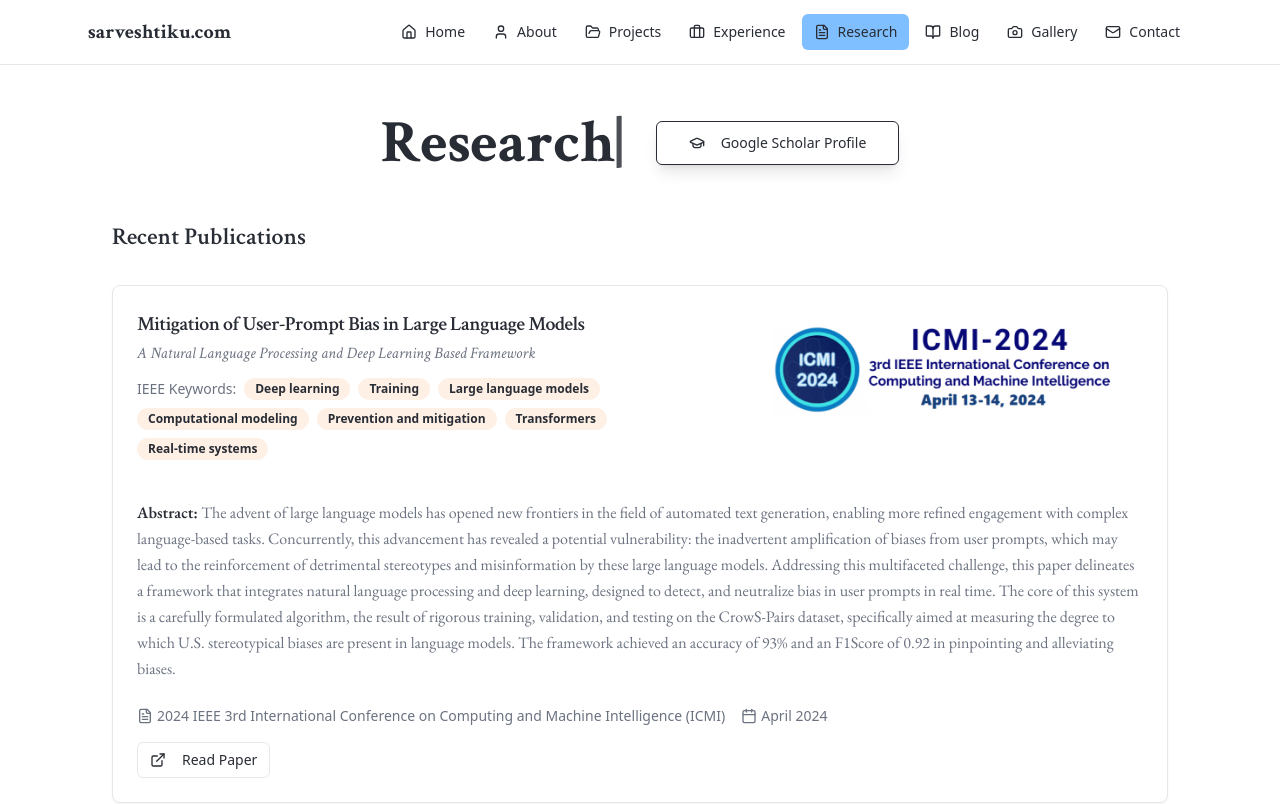
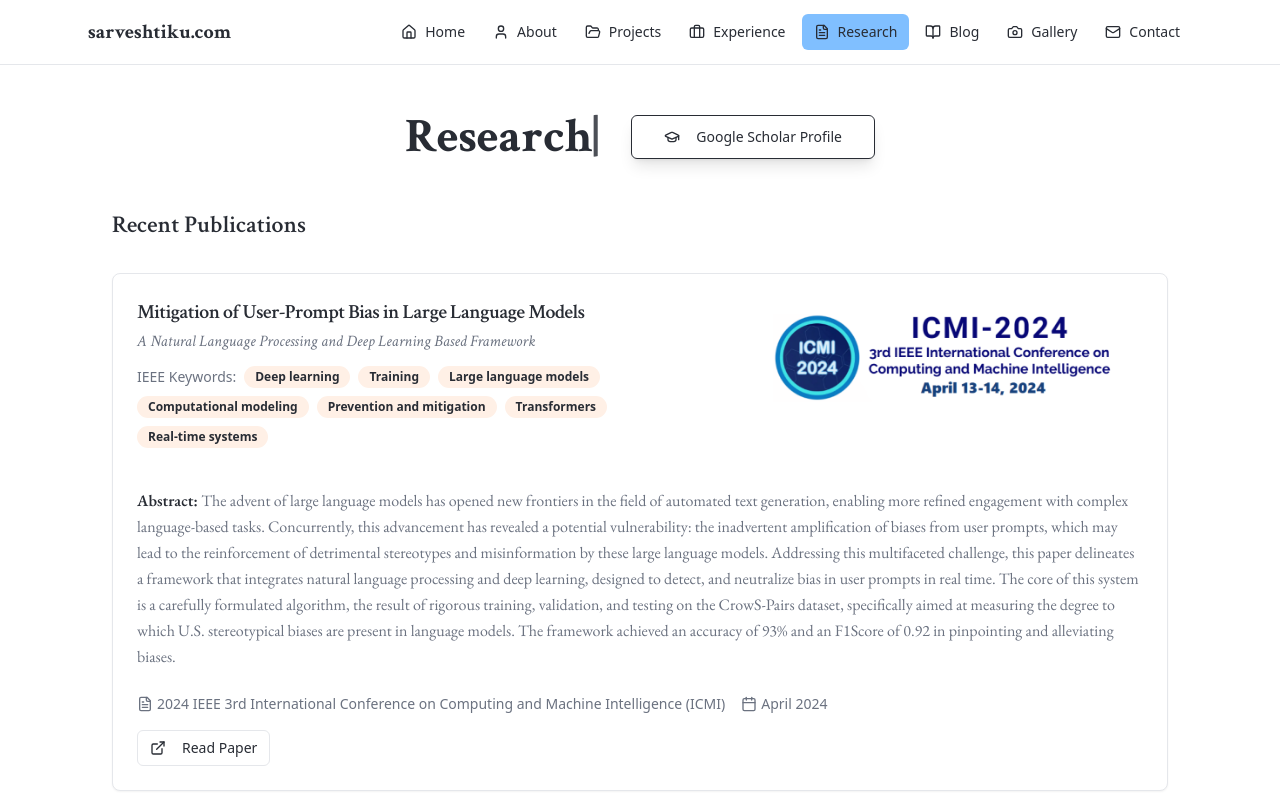
Before and after one commit to sarveshtiku/Personal-Portfolio-2025, a React (Vite) app: page /research in a window 1280 px wide. Shown: the top 804 px of the page. Built offline with nearby package versions, Linux system fonts and the light colour scheme.

Commit message:
Reduce research header size.

```diff
--- a/src/pages/Research.tsx
+++ b/src/pages/Research.tsx
@@ -33,7 +33,7 @@ export default function Research() {
       {/* Header */}
       <section className="text-center space-y-6">
         <div className="flex items-center justify-center gap-8 animate-fade-in">
-          <h1 className="font-academic text-4xl lg:text-6xl font-bold text-primary hover:bg-gradient-to-r hover:from-primary hover:to-primary-foreground hover:bg-clip-text hover:text-transparent transition-all duration-500">
+          <h1 className="font-academic text-3xl lg:text-5xl font-bold text-primary hover:bg-gradient-to-r hover:from-primary hover:to-primary-foreground hover:bg-clip-text hover:text-transparent transition-all duration-500">
             <TypewriterEffect phrases={["Research"]} typingSpeed={150} loop={false} className="inline-block" />
           </h1>
           <Button asChild variant="outline" size="lg" className="border-primary text-primary hover:bg-primary hover:text-white hover-scale transition-all duration-300 shadow-lg hover:shadow-xl">
```
